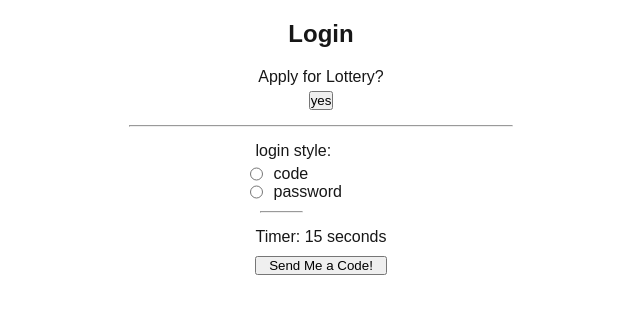
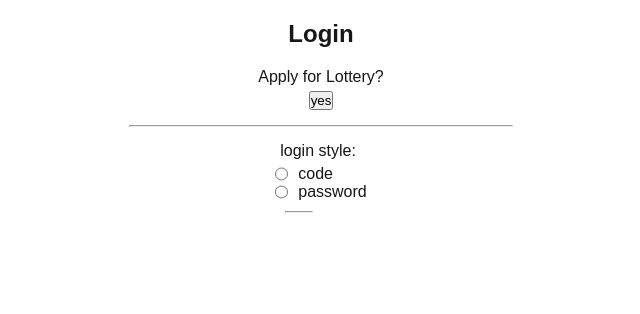
Before and after one commit to jbacheldor/thelineup, a Next.js app: page /login in a window 1280 px wide. Shown: the top 314 px of the page, without its empty margins (319-959 px from the left). Built offline with nearby package versions, Linux system fonts and the light colour scheme.

Commit message:
more logic

```diff
--- a/src/app/login/page.tsx
+++ b/src/app/login/page.tsx
@@ -26,6 +26,7 @@ const Login:React.FC = () => {
         }
     )
     const [codeSent, setCode] = React.useState(false)
+    const [resendCode, setResend] = useState(false)
     const [errorMessage, setMsg] = React.useState(null)
     const [loginStyle, setStyle] = React.useState<loginStyleType>({
         code: false,
@@ -75,6 +76,8 @@ const Login:React.FC = () => {
             case "code":
                 setStyle({
                     ...loginStyle,
+                    "email": false,
+                    "sms": false,
                     "password": false,
                     [e.target.value]: !loginStyle[e.target.value as String]
                 })
@@ -82,6 +85,8 @@ const Login:React.FC = () => {
             case "password":
                 setStyle({
                     ...loginStyle,
+                    "email": false,
+                    "sms": false,
                     "code": false,
                     [e.target.value]: !loginStyle[e.target.value as String]
                 })
@@ -94,6 +99,7 @@ const Login:React.FC = () => {
         if(timer <= 0) {
             if(id.current) clearInterval(id.current);
             setTimer(15)
+            setResend(false)
         }
     }, [timer])
 
@@ -104,6 +110,7 @@ const Login:React.FC = () => {
 
     const onCodeSent = () => {
         setCode(true)
+        setResend(true)
         id.current = setInterval(countDownTimer, 1000)
     }
 
@@ -170,9 +177,17 @@ const Login:React.FC = () => {
                             <input id="email"/>
                         </div>
                     }
-                    {/* countdowntimer here */}
-                    <span>Timer: {timer} seconds</span>
-                    <button onClick={onCodeSent}>{codeSent ? "Resend Code" : "Send Me a Code!"}</button>
+                    {loginStyle.code == true && (loginStyle.email == true || loginStyle.sms == true) &&
+                        <div>
+                            {codeSent && <span>Timer: {timer} seconds</span>}
+                            <button disabled={resendCode} onClick={onCodeSent}>{codeSent ? "Resend Code" : "Send Me a Code!"}</button>
+                        </div>}
+                    {loginStyle.password == true &&
+                        <div id="login-buttons">
+                            <button>Login</button>
+                            <a href="">Forgot Password</a>
+                        </div>
+                    }
                 </form>
             </div>
             <style jsx>
@@ -191,6 +206,10 @@ const Login:React.FC = () => {
                     align-items: center;
                     flex-direction: column;
                     height: 100%;
+                }
+                #login-buttons {
+                    display: flex;
+                    flex-direction: column;
                 }
                 #lottery-popup {
                     position: absolute;
```
